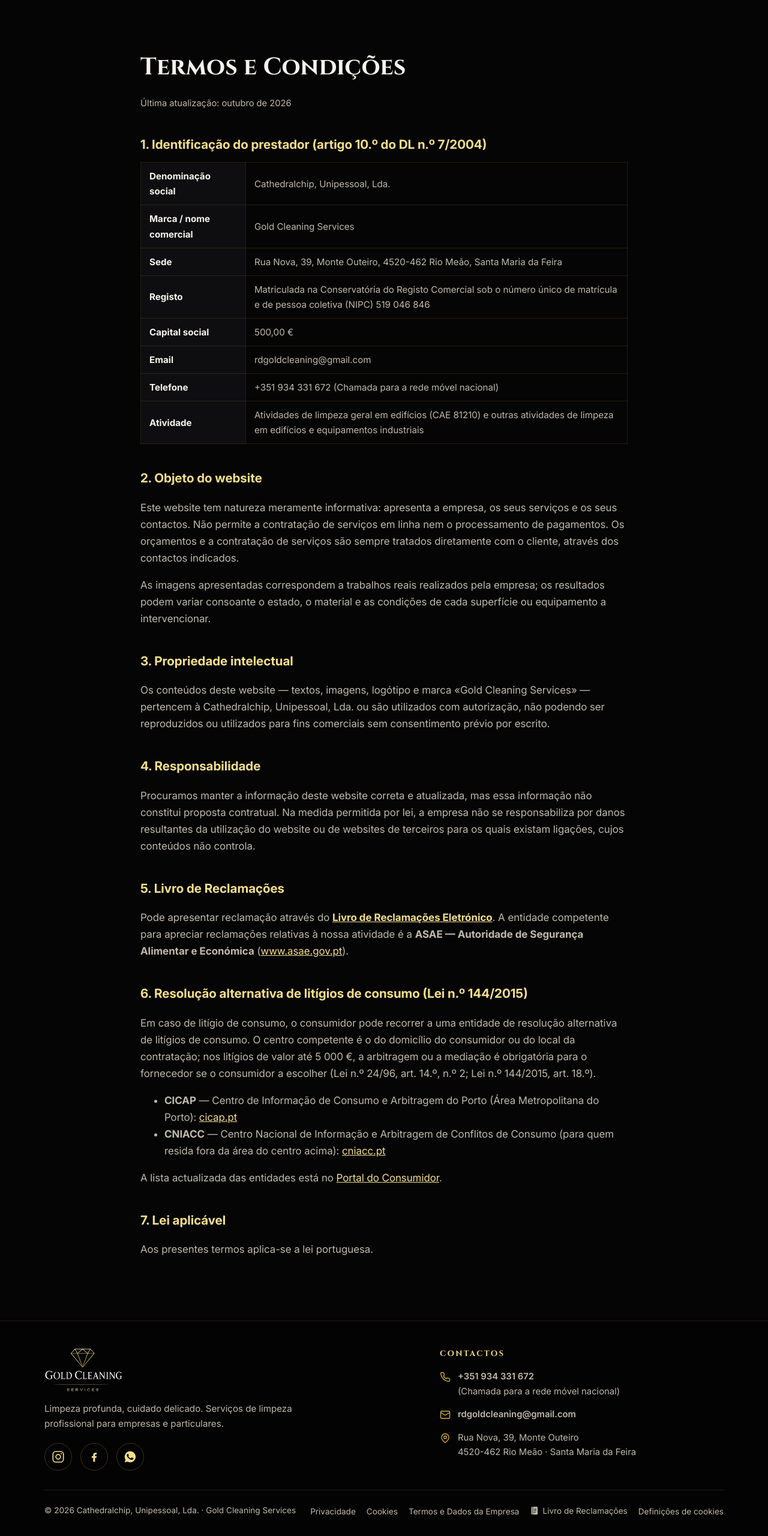
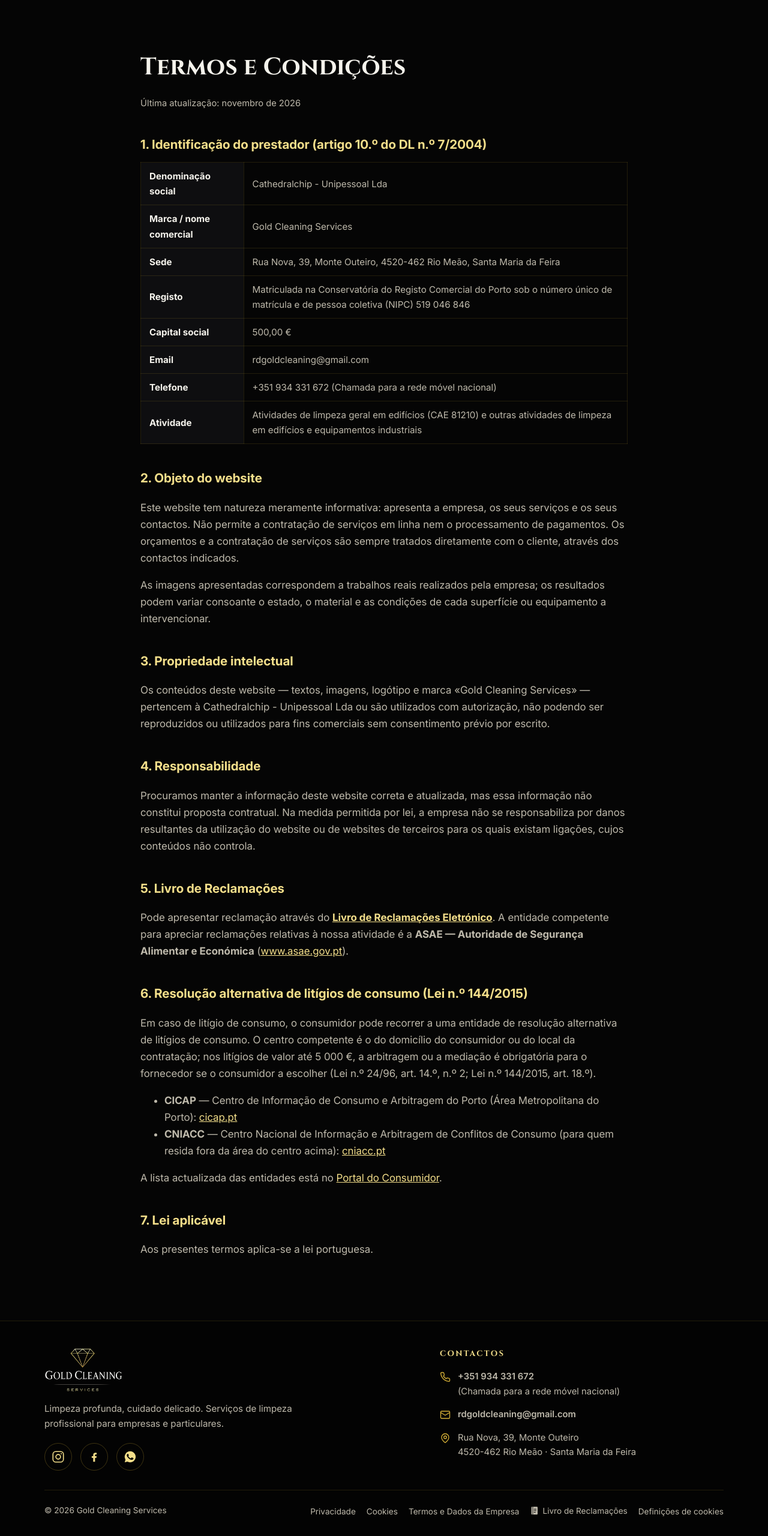
Before and after one commit to renatovalente5/GoldCleaning, a plain HTML site: page termos.html in a window 1280 px wide. Shown: the part 109-2669 px from the top of the page at 60% size. Drawn offline with Linux system fonts and the light colour scheme.

Commit message:
Firma e conservatória como na certidão permanente; rodapé só com a marca
A certidão (código dado pelo cliente a 16 nov 2026) regista a firma
«CATHEDRALCHIP - UNIPESSOAL LDA» e a matrícula na Conservatória do Registo
Comercial do Porto. Sede, NIPC e capital já batiam certo.

Co-Authored-By: Claude Opus 5.5 <noreply@anthropic.com>

```diff
--- a/sitemap.xml
+++ b/sitemap.xml
@@ -2,7 +2,7 @@
 <urlset xmlns="http://www.sitemaps.org/schemas/sitemap/0.9">
   <url>
     <loc>https://goldcleaning.pt/</loc>
-    <lastmod>2026-07-18</lastmod>
+    <lastmod>2026-11-16</lastmod>
     <changefreq>monthly</changefreq>
     <priority>1.0</priority>
   </url>
--- a/termos.html
+++ b/termos.html
@@ -4,7 +4,7 @@
   <meta charset="UTF-8">
   <meta name="viewport" content="width=device-width, initial-scale=1.0">
   <title>Termos e Condições — Gold Cleaning Services</title>
-  <meta name="description" content="Termos e condições de utilização do website da Gold Cleaning Services (Cathedralchip, Unipessoal, Lda.).">
+  <meta name="description" content="Termos e condições de utilização do website da Gold Cleaning Services (Cathedralchip - Unipessoal Lda).">
   <meta name="robots" content="noindex, follow">
   <link rel="canonical" href="https://goldcleaning.pt/termos.html">
   <meta name="theme-color" content="#050505">
@@ -61,16 +61,16 @@
   <main id="conteudo" class="legal-page">
     <div class="container">
       <h1>Termos e Condições</h1>
-      <p class="updated">Última atualização: outubro de 2026</p>
+      <p class="updated">Última atualização: novembro de 2026</p>
 
       <h2>1. Identificação do prestador (artigo 10.º do DL n.º 7/2004)</h2>
       <!-- roles explícitos preservam a semântica de tabela quando o CSS muda o display em ecrãs pequenos -->
       <table role="table">
         <tbody role="rowgroup">
-          <tr role="row"><th role="rowheader" scope="row">Denominação social</th><td role="cell">Cathedralchip, Unipessoal, Lda.</td></tr>
+          <tr role="row"><th role="rowheader" scope="row">Denominação social</th><td role="cell">Cathedralchip - Unipessoal Lda</td></tr>
           <tr role="row"><th role="rowheader" scope="row">Marca / nome comercial</th><td role="cell">Gold Cleaning Services</td></tr>
           <tr role="row"><th role="rowheader" scope="row">Sede</th><td role="cell">Rua Nova, 39, Monte Outeiro, 4520-462 Rio Meão, Santa Maria da Feira</td></tr>
-          <tr role="row"><th role="rowheader" scope="row">Registo</th><td role="cell">Matriculada na Conservatória do Registo Comercial sob o número único de matrícula e de pessoa coletiva (NIPC) 519 046 846</td></tr>
+          <tr role="row"><th role="rowheader" scope="row">Registo</th><td role="cell">Matriculada na Conservatória do Registo Comercial do Porto sob o número único de matrícula e de pessoa coletiva (NIPC) 519 046 846</td></tr>
           <tr role="row"><th role="rowheader" scope="row">Capital social</th><td role="cell">500,00 €</td></tr>
           <tr role="row"><th role="rowheader" scope="row">Email</th><td role="cell">rdgoldcleaning@gmail.com</td></tr>
           <tr role="row"><th role="rowheader" scope="row">Telefone</th><td role="cell">+351 934 331 672 <span class="call-cost">(Chamada para a rede móvel nacional)</span></td></tr>
@@ -83,7 +83,7 @@
       <p>As imagens apresentadas correspondem a trabalhos reais realizados pela empresa; os resultados podem variar consoante o estado, o material e as condições de cada superfície ou equipamento a intervencionar.</p>
 
       <h2>3. Propriedade intelectual</h2>
-      <p>Os conteúdos deste website — textos, imagens, logótipo e marca «Gold Cleaning Services» — pertencem à Cathedralchip, Unipessoal, Lda. ou são utilizados com autorização, não podendo ser reproduzidos ou utilizados para fins comerciais sem consentimento prévio por escrito.</p>
+      <p>Os conteúdos deste website — textos, imagens, logótipo e marca «Gold Cleaning Services» — pertencem à Cathedralchip - Unipessoal Lda ou são utilizados com autorização, não podendo ser reproduzidos ou utilizados para fins comerciais sem consentimento prévio por escrito.</p>
 
       <h2>4. Responsabilidade</h2>
       <p>Procuramos manter a informação deste website correta e atualizada, mas essa informação não constitui proposta contratual. Na medida permitida por lei, a empresa não se responsabiliza por danos resultantes da utilização do website ou de websites de terceiros para os quais existam ligações, cujos conteúdos não controla.</p>
@@ -145,7 +145,7 @@
         </div>
       </div>
       <div class="footer-bottom">
-        <p>© <span id="year">2026</span> Cathedralchip, Unipessoal, Lda. · Gold Cleaning Services</p>
+        <p>© <span id="year">2026</span> Gold Cleaning Services</p>
         <ul>
           <li><a href="privacidade.html">Privacidade</a></li>
           <li><a href="cookies.html">Cookies</a></li>
```
Also changed, not shown: 404.html (+1 -1 lines), cookies.html (+1 -1 lines), index.html (+2 -2 lines), privacidade.html (+4 -4 lines).
